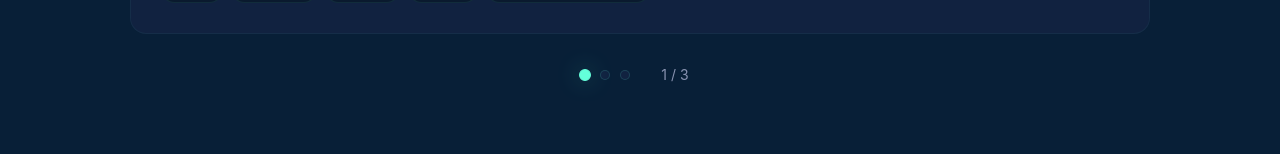
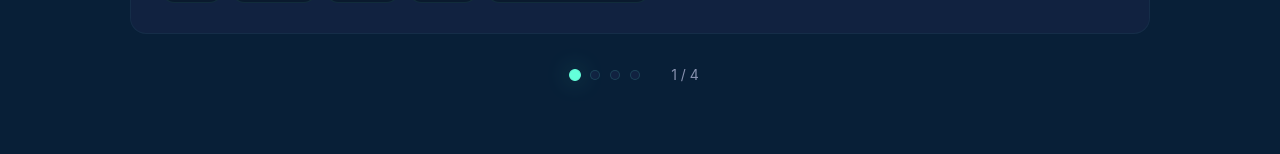
Before and after one commit to PriyadharshiniRVP/portfolio-v2, a React (Vite) app: page / in a window 1280 px wide. Shown: the part 2742-2896 px from the top of the page. Built offline with nearby package versions, Linux system fonts and the light colour scheme.

Commit message:
Added the ID Card generator project

```diff
--- a/src/Components/Projects.jsx
+++ b/src/Components/Projects.jsx
@@ -50,6 +50,21 @@ function Projects() {
       github: "https://github.com/PriyadharshiniRVP/InventoryandBillingSystem",
       live: null,
       badge: "Client Project"
+    },
+    {
+      id:4,
+      name:"Id Card Generator",
+      description: "A web-based application for managing student records and generating ID cards. The system allows administrators to perform CRUD operations on student data and maintain records in a PostgreSQL database.",
+      tech:["Java","Springboot","PostgreSQL","HTML","CSS"],
+      highlights:[
+        "Designed and Developed a springboot application with CRUD Features",
+        "Used PostgreSQL to store the database and implemented the database design",
+        "Main features include adding,deleting and updating the student records with generating id cards"
+      ],
+      github:"https://github.com/PriyadharshiniRVP/idcardgen",
+      live:null,
+      badge:"Fun Project"
+
     }
   ];
 
```
